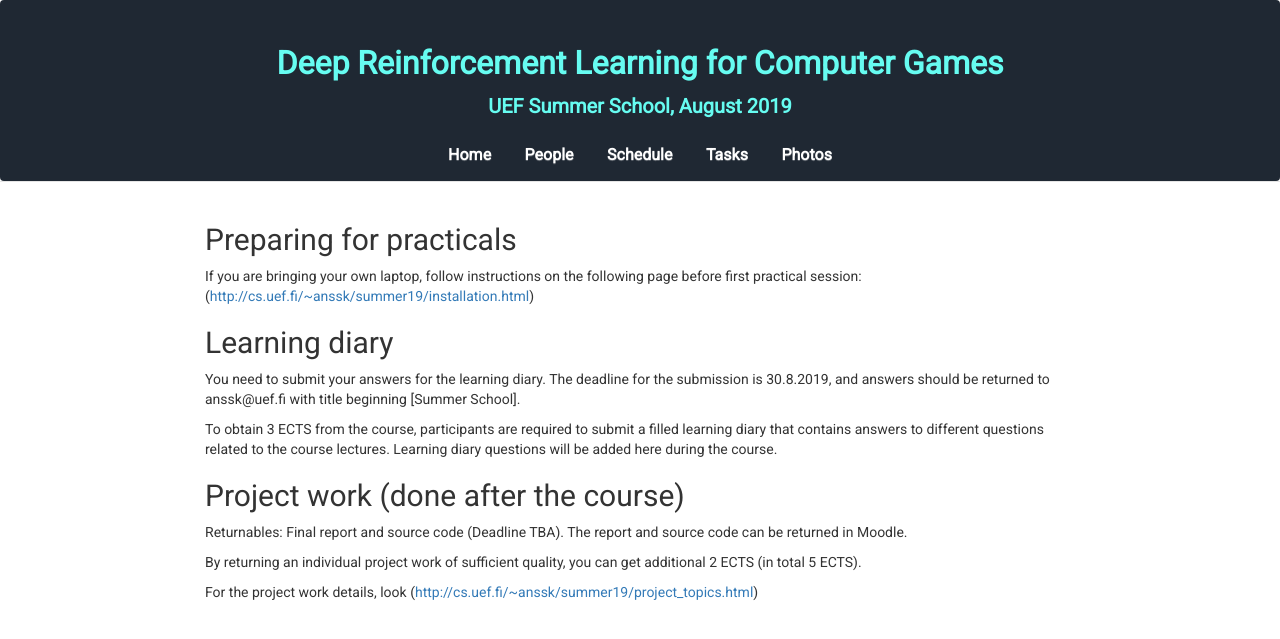
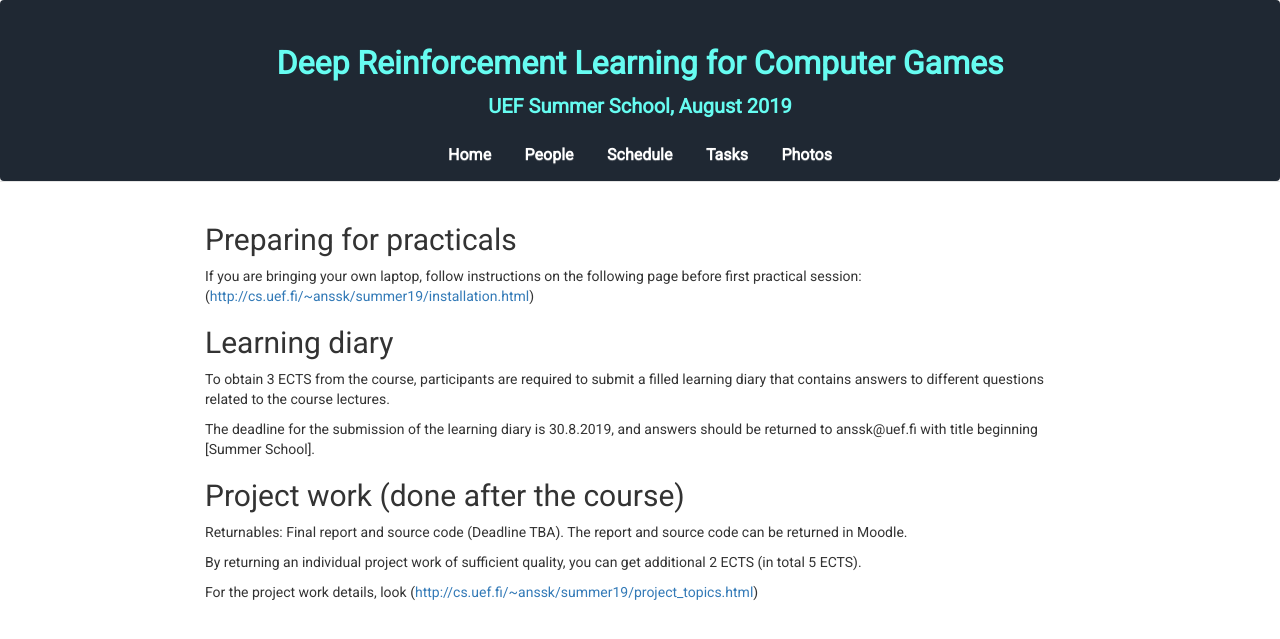
Before and after one commit to abrahamwoubie/summerschool, a Jekyll site: the page built from tasks.md, in a window 1280 px wide. Shown: the top 639 px of the page. Built offline with Jekyll 4.4.1, drawn with Linux system fonts in a browser that asks for light colours; nearby versions of some CDN libraries.

Commit message:
updating

```diff
--- a/tasks.md
+++ b/tasks.md
@@ -7,13 +7,13 @@ title: Tasks | UEF Summer School 2019
 If you are bringing your own laptop, follow instructions on the following page before first practical session:  ([http://cs.uef.fi/~anssk/summer19/installation.html]( http://cs.uef.fi/~anssk/summer19/installation.html))
 
 ## Learning diary
-You need to submit your answers for the learning diary. The deadline for the submission is 30.8.2019, and answers should be returned to anssk@uef.fi with title beginning [Summer School].
 
 <!--Filled learning diary can be returned in Moodle ([https://moodle.uef.fi/course/view.php?id=17032](https://moodle.uef.fi/course/view.php?id=17032)). <!--([https://moodle.uef.fi/course/view.php?id=17032](https://moodle.uef.fi/course/view.php?id=17032))-->
 
-To obtain 3 ECTS from the course, participants are required to submit a filled
-learning diary that contains answers to different questions related to the course lectures.
-Learning diary questions will be added here during the course.
+To obtain 3 ECTS from the course, participants are required to submit a filled learning diary that contains answers to different questions related to the course lectures.
+
+The deadline for the submission of the learning diary is 30.8.2019, and answers should be returned to anssk@uef.fi with title beginning [Summer School].
+
 
 
 <!--**Learning diary questions:** [https://moodle.uef.fi/mod/resource/view.php?id=1309620](https://moodle.uef.fi/mod/resource/view.php?id=1309620)-->
```
